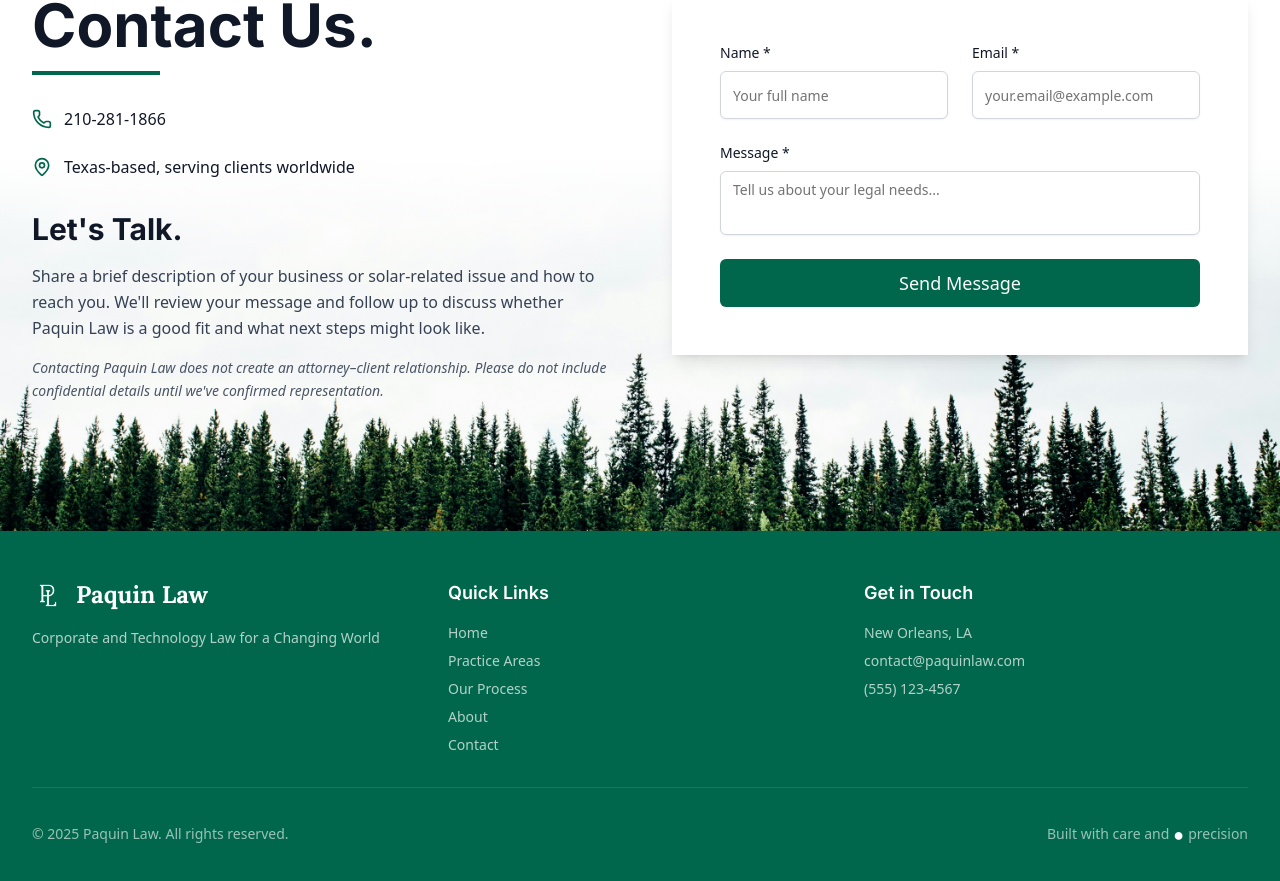
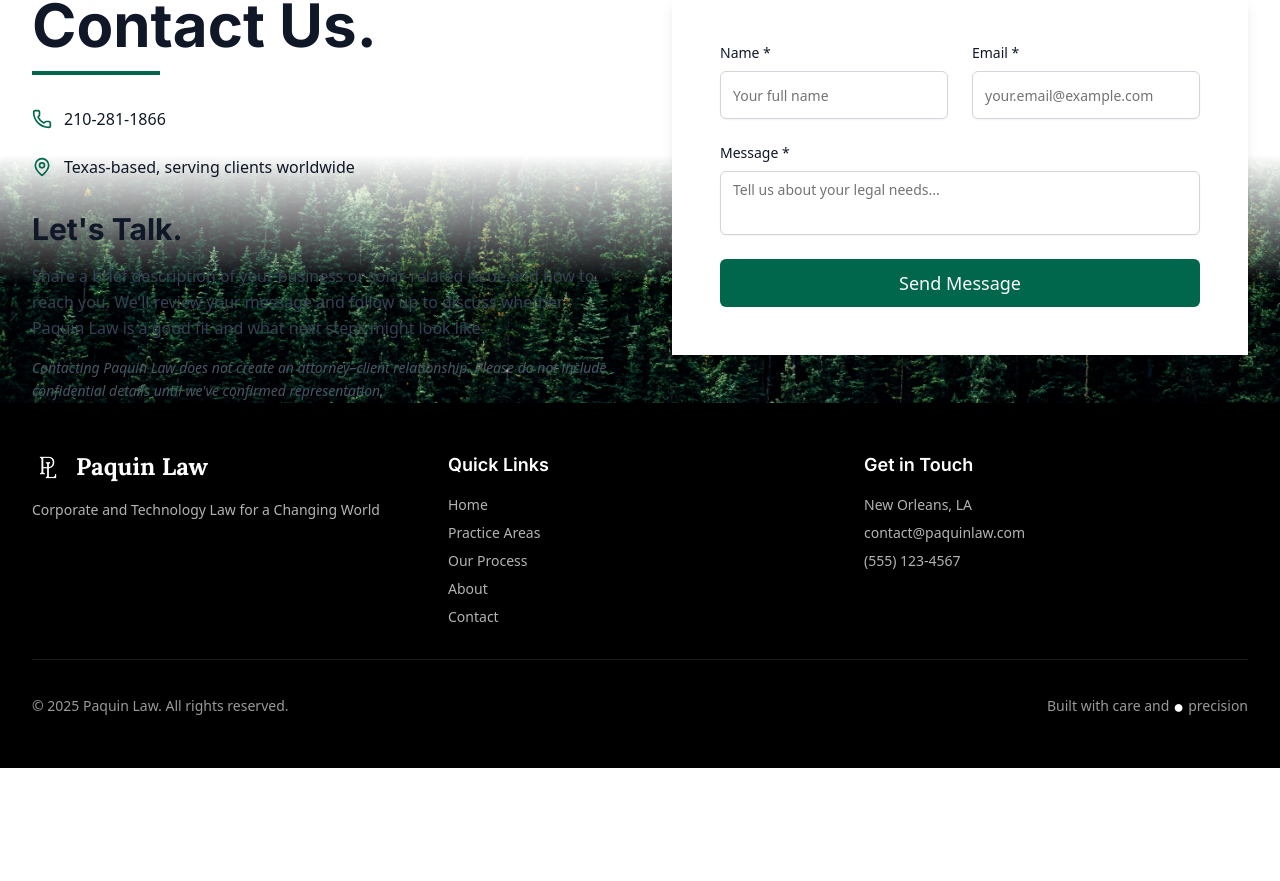
Before and after one commit to henrypaq/paquin-law-website, a Next.js app: page / in a window 1280 px wide. Shown: the part 4210-5091 px from the top of the page. After the commit the page ends 4978 px from the top, so only its background shows below. Built offline with nearby package versions, Linux system fonts and the light colour scheme.

Commit message:
Fix image cutoff issue and change footer to black

```diff
--- a/components/Contact.tsx
+++ b/components/Contact.tsx
@@ -101,16 +101,18 @@ const Contact = () => {
     <section
       id="contact"
       ref={sectionRef}
-      className="relative pt-48 md:pt-56 pb-20 md:pb-32 overflow-hidden"
+      className="relative pt-48 md:pt-56 pb-0 overflow-visible"
     >
       {/* White space at top */}
       <div className="absolute inset-0 top-0 h-48 md:h-56 bg-white z-10" />
 
       {/* Background Image - starts below white space, extends to bottom */}
       <div
-        className="absolute top-48 md:top-56 bottom-0 left-0 right-0 bg-cover bg-center bg-no-repeat z-0"
+        className="absolute top-48 md:top-56 bottom-0 left-0 right-0 bg-contain bg-bottom bg-no-repeat z-0"
         style={{
           backgroundImage: "url('/michael-benz--IZ2sgQKIhM-unsplash.jpg')",
+          backgroundSize: 'cover',
+          backgroundPosition: 'center bottom'
         }}
       />
 
--- a/components/Footer.tsx
+++ b/components/Footer.tsx
@@ -45,7 +45,7 @@ const Footer = () => {
   return (
     <footer
       ref={footerRef}
-      className={`bg-primary text-white py-12 transition-all duration-700 ${
+      className={`bg-black text-white py-12 transition-all duration-700 ${
         isVisible ? "opacity-100" : "opacity-0"
       }`}
     >
```
